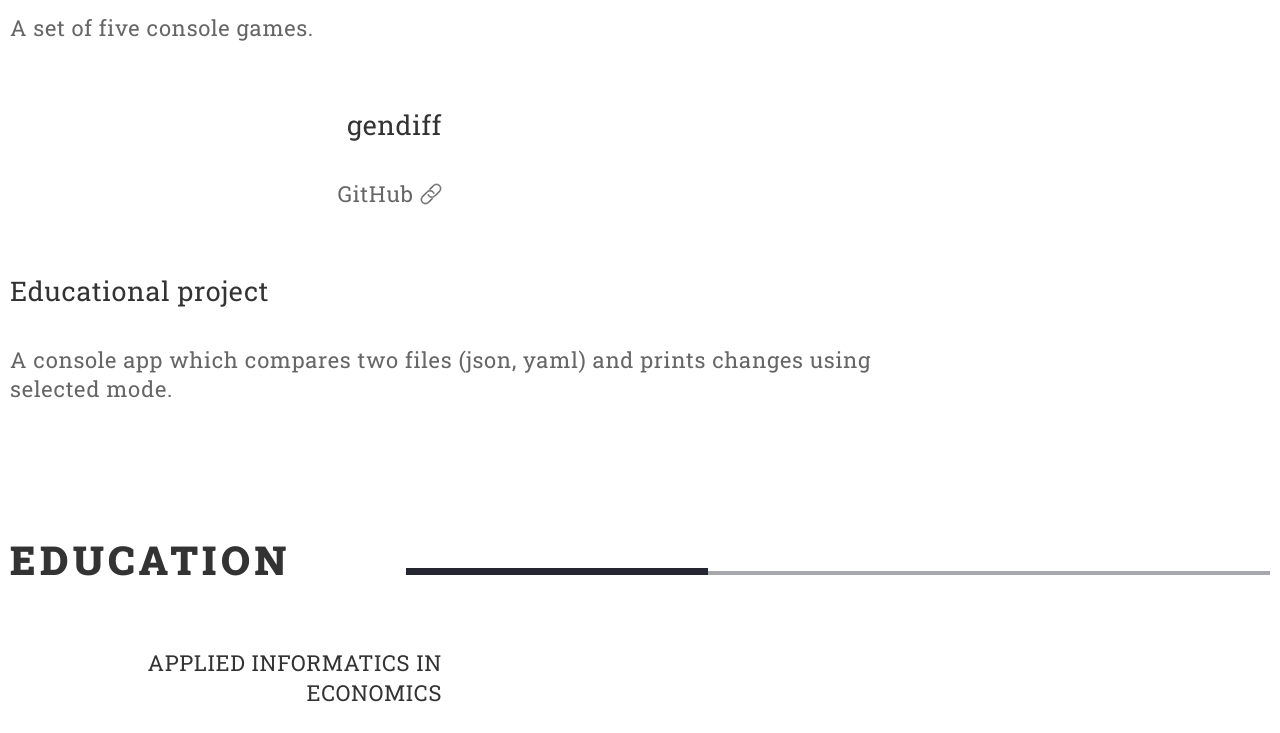
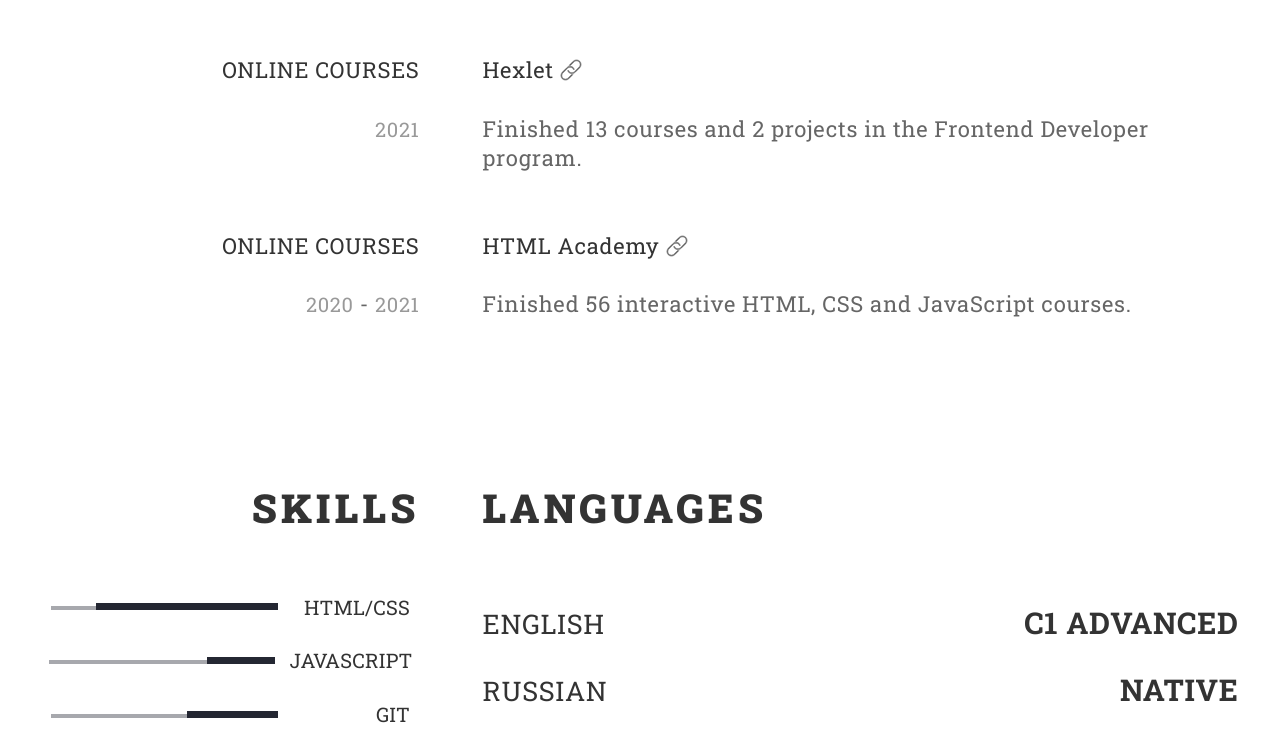
Before and after one commit to bbngpw/cv, a website: page index.html in a window 1280 px wide. Shown: the part 1690-2423 px from the top of the page. Drawn offline with Linux system fonts and the light colour scheme.

Commit message:
fix: change layout of titles and columns for adaptivity

```diff
--- a/index.html
+++ b/index.html
@@ -57,11 +57,11 @@
 
     <main class="container">
       <section class="experience">
-        <h2 class="flex-container">
-          Experience
+        <div class="title-container flex-container">
+          <h2>Experience</h2>
           <!-- FIXME: temporary solution for apdaptive decorative line -->
           <span class="decorative-line"></span>
-        </h2>
+        </div>
         <ul>
           <li class="flex-container">
             <div class="column_narrow">
@@ -117,11 +117,11 @@
       </section>
 
       <section class="education">
-        <h2 class="flex-container">
-          Education
+        <div class="title-container flex-container">
+          <h2>Education</h2>
           <!-- FIXME: temporary solution for apdaptive decorative line -->
           <span class="decorative-line"></span>
-        </h2>
+        </div>
         <ul>
           <li class="flex-container">
             <div class="column_narrow">
@@ -174,17 +174,17 @@
         <section class="skills column_narrow">
           <h2>Skills</h2>
           <ul>
-            <li>
+            <li class="flex-container">
               <div class="progress-bar" data-width="0.8"></div>
-              HTML/CSS
+              <div class="skill">HTML/CSS</div>
             </li>
-            <li>
+            <li class="flex-container">
               <div class="progress-bar" data-width="0.3"></div>
-              JavaScript
+              <div class="skill">JavaScript</div>
             </li>
-            <li>
+            <li class="flex-container">
               <div class="progress-bar" data-width="0.4"></div>
-              Git
+              <div class="skill">Git</div>
             </li>
           </ul>
         </section>
--- a/styles/style.css
+++ b/styles/style.css
@@ -52,17 +52,17 @@ body {
   display: flex;
   flex-wrap: wrap;
   align-items: baseline;
-  justify-content: space-between;
+  justify-content: space-around;
 }
 
 .column_narrow {
-  flex-basis: 432px;
+  flex-basis: 30%;
 
   text-align: right;
 }
 
 .column_wide {
-  flex-basis: 864px;
+  flex-basis: 60%;
 }
 
 /*** Header ***/
@@ -193,6 +193,12 @@ h2 {
   text-transform: uppercase;
 }
 
+.title-container h2 {
+  flex-basis: 30%;
+
+  text-align: right;
+}
+
 /*** Previous non-adaptive solution for decorative line ***/
 
 /* h2::after {
@@ -204,10 +210,10 @@ h2 {
   content: "";
 } */
 
-h2 .decorative-line {
+.decorative-line {
   position: relative;
 
-  flex-basis: 864px;
+  flex-basis: 60%;
 
   height: 4px;
   margin: 0;
@@ -218,7 +224,7 @@ h2 .decorative-line {
   background-color: rgba(36, 39, 50, 0.4);
 }
 
-h2 .decorative-line::before {
+.decorative-line::before {
   position: absolute;
   bottom: 0;
 
@@ -288,23 +294,28 @@ time {
   text-transform: uppercase;
 }
 
+.skills h2 {
+  text-align: right;
+}
+
 .skills ul,
 .languages ul {
   padding-top: 1.33em;
 }
 
 .skills li {
-  display: flex;
-  flex-wrap: wrap;
   align-items: center;
-  justify-content: space-between;
   margin-bottom: 27px;
+}
+
+.skills .skill {
+  flex-basis: 30%;
 }
 
 .skills .progress-bar {
   position: relative;
 
-  flex-basis: 247px;
+  flex-basis: 60%;
   height: 7px;
 
   border-bottom: rgba(36, 39, 50, 0.4) solid 4px;
```
